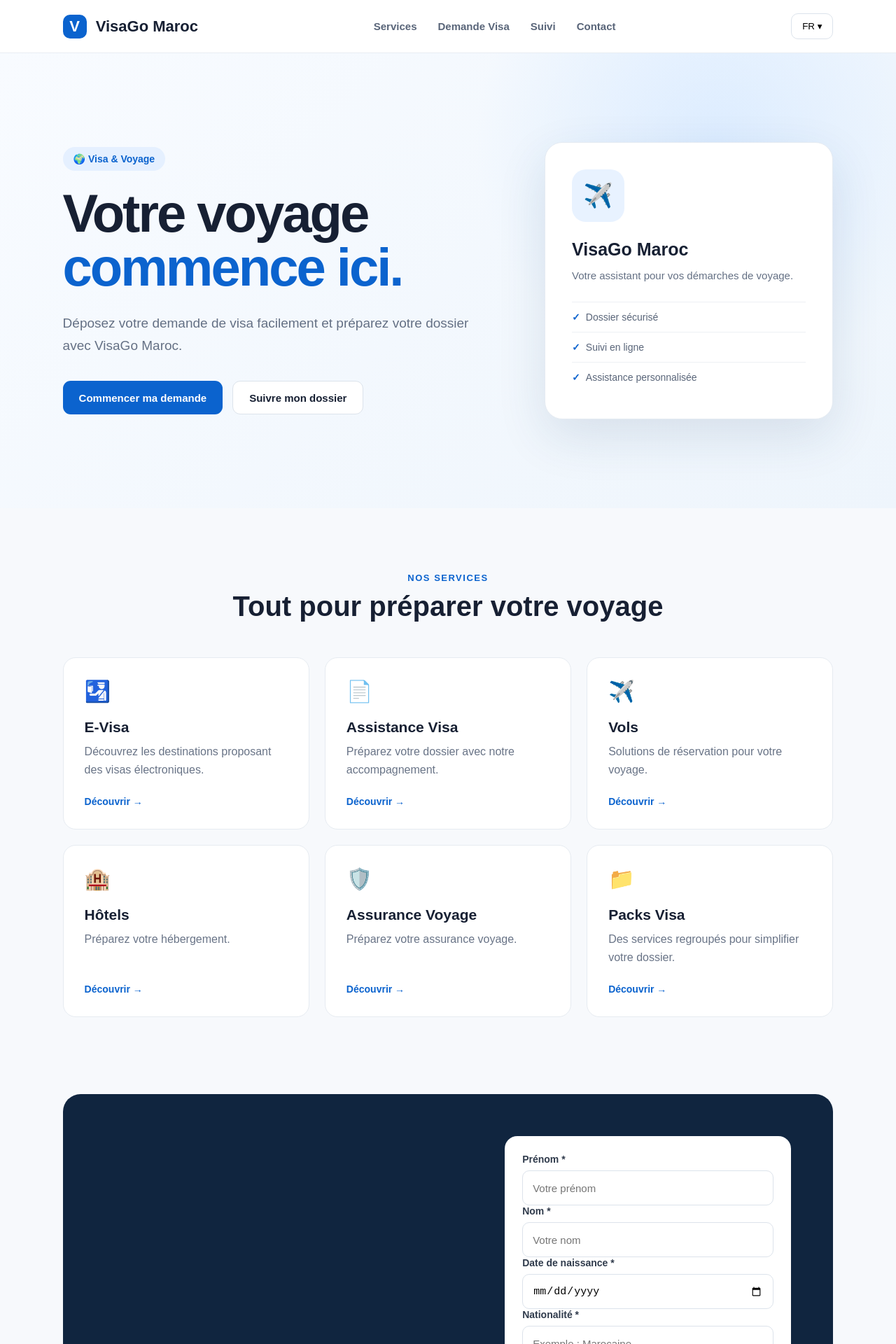
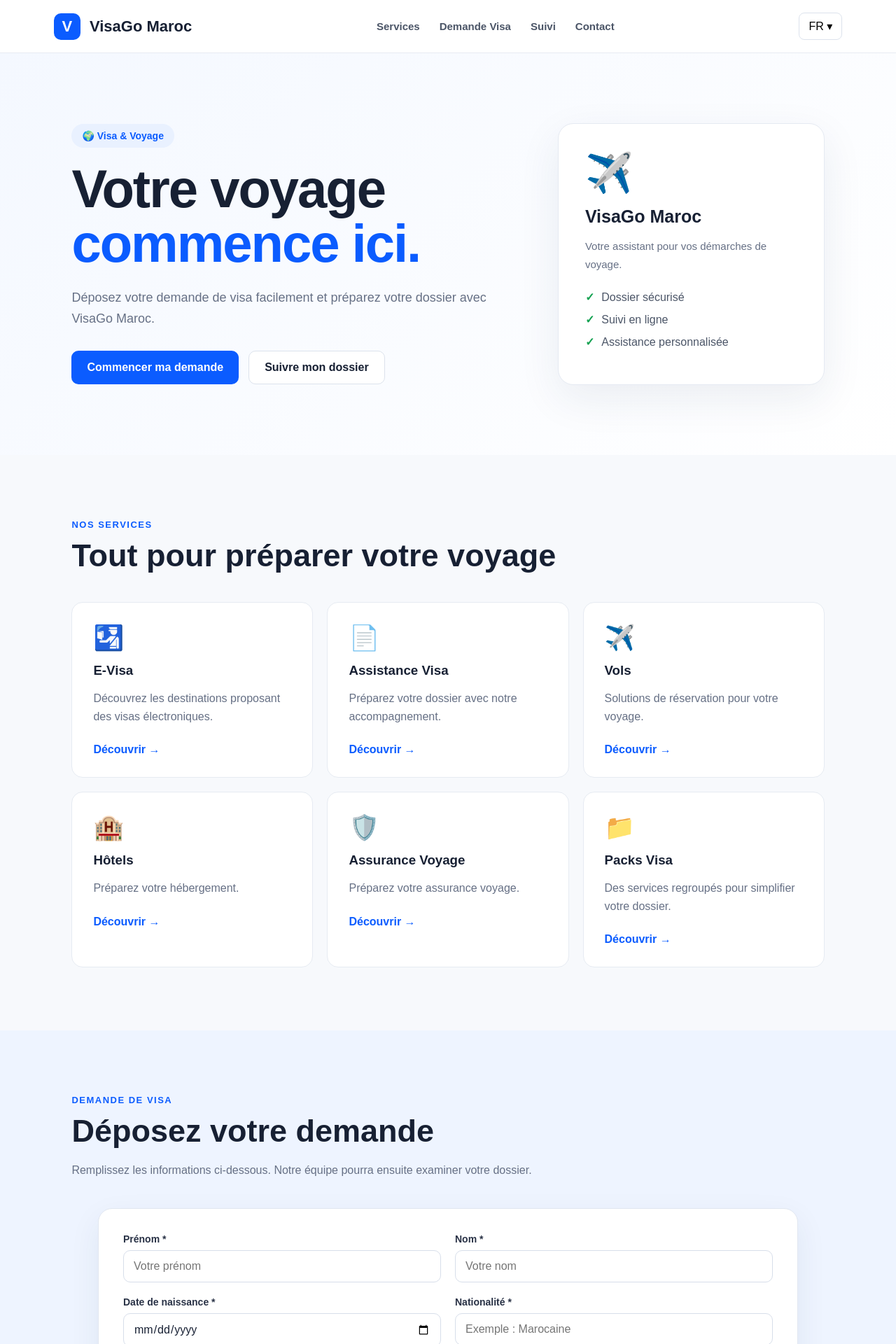
Before and after one commit to Khalil190id/visago-maroc, a React (Vite) app: page / in a window 1280 px wide. Shown: the top 1920 px of the page at 70% size. Built offline with nearby package versions, Linux system fonts and the light colour scheme.

Commit message:
Update styles.css

```diff
--- a/src/styles.css
+++ b/src/styles.css
@@ -1,7 +1,5 @@
 * {
   box-sizing: border-box;
-  margin: 0;
-  padding: 0;
 }
 
 html {
@@ -9,6 +7,7 @@
 }
 
 body {
+  margin: 0;
   font-family: Arial, Helvetica, sans-serif;
   background: #f7f9fc;
   color: #172033;
@@ -19,71 +18,84 @@
   color: inherit;
 }
 
+button,
+input,
+select,
+textarea {
+  font: inherit;
+}
+
 .app {
   min-height: 100vh;
 }
 
+/* HEADER */
+
 .header {
-  height: 76px;
-  padding: 0 7%;
+  position: sticky;
+  top: 0;
+  z-index: 1000;
   display: flex;
   align-items: center;
   justify-content: space-between;
-  background: white;
-  border-bottom: 1px solid #e8edf3;
-  position: sticky;
-  top: 0;
-  z-index: 100;
+  gap: 30px;
+  padding: 18px 6%;
+  background: rgba(255, 255, 255, 0.96);
+  border-bottom: 1px solid #e7ebf2;
+  backdrop-filter: blur(10px);
 }
 
 .logo {
   font-size: 22px;
   font-weight: 800;
-  color: #172033;
+  white-space: nowrap;
 }
 
 .logo span {
   display: inline-flex;
   align-items: center;
   justify-content: center;
-  width: 34px;
-  height: 34px;
+  width: 38px;
+  height: 38px;
   margin-right: 7px;
   border-radius: 10px;
-  background: #0b63ce;
+  background: #0b5cff;
   color: white;
 }
 
-nav {
+.header nav {
   display: flex;
-  gap: 30px;
-  color: #596579;
+  align-items: center;
+  gap: 28px;
+}
+
+.header nav a {
   font-size: 15px;
   font-weight: 600;
+  color: #4b5567;
 }
 
-nav a:hover {
-  color: #0b63ce;
+.header nav a:hover {
+  color: #0b5cff;
 }
 
 .language {
-  border: 1px solid #dce3eb;
+  border: 1px solid #dce2ec;
   background: white;
-  padding: 10px 15px;
-  border-radius: 10px;
+  border-radius: 8px;
+  padding: 9px 13px;
   cursor: pointer;
 }
 
+/* HERO */
+
 .hero {
-  min-height: 650px;
-  padding: 90px 7%;
   display: grid;
-  grid-template-columns: 1.2fr 0.8fr;
-  gap: 70px;
+  grid-template-columns: 1.25fr 0.75fr;
+  gap: 60px;
   align-items: center;
-  background:
-    radial-gradient(circle at 80% 20%, #dcecff 0, transparent 30%),
-    linear-gradient(135deg, #f8fbff, #eef5fc);
+  padding: 100px 8%;
+  background: linear-gradient(135deg, #f4f8ff, #ffffff);
 }
 
 .hero-content {
@@ -92,38 +104,38 @@
 
 .badge {
   display: inline-block;
-  background: #e5f0ff;
-  color: #0b63ce;
   padding: 9px 15px;
+  margin-bottom: 20px;
   border-radius: 30px;
+  background: #e9f1ff;
+  color: #0b5cff;
   font-size: 14px;
   font-weight: 700;
-  margin-bottom: 22px;
 }
 
 .hero h1 {
-  font-size: clamp(45px, 6vw, 76px);
-  line-height: 1.02;
-  letter-spacing: -3px;
-  margin-bottom: 25px;
+  margin: 0 0 22px;
+  font-size: clamp(42px, 6vw, 76px);
+  line-height: 1.03;
+  letter-spacing: -2px;
 }
 
 .hero h1 span {
-  color: #0b63ce;
+  color: #0b5cff;
 }
 
 .hero p {
-  max-width: 620px;
-  color: #647084;
-  font-size: 19px;
+  max-width: 650px;
+  color: #667085;
+  font-size: 18px;
   line-height: 1.7;
 }
 
 .hero-buttons {
   display: flex;
   gap: 14px;
-  margin-top: 34px;
   flex-wrap: wrap;
+  margin-top: 30px;
 }
 
 .btn {
@@ -131,52 +143,51 @@
   justify-content: center;
   align-items: center;
   min-height: 48px;
-  padding: 0 23px;
-  border-radius: 11px;
+  padding: 0 22px;
   border: none;
+  border-radius: 10px;
+  cursor: pointer;
   font-weight: 700;
-  cursor: pointer;
-  font-size: 15px;
+  transition: 0.2s ease;
 }
 
 .btn.primary {
-  background: #0b63ce;
+  background: #0b5cff;
   color: white;
 }
 
 .btn.primary:hover {
-  background: #084fa5;
+  background: #0848c7;
+  transform: translateY(-1px);
 }
 
 .btn.secondary {
   background: white;
   color: #172033;
-  border: 1px solid #dce3eb;
+  border: 1px solid #dce2ec;
+}
+
+.btn.secondary:hover {
+  border-color: #0b5cff;
+  color: #0b5cff;
 }
 
 .hero-card {
+  padding: 38px;
   background: white;
-  border-radius: 25px;
-  padding: 38px;
-  box-shadow: 0 25px 70px rgba(25, 65, 110, 0.12);
-  border: 1px solid #e5ebf2;
+  border: 1px solid #e5eaf2;
+  border-radius: 22px;
+  box-shadow: 0 20px 60px rgba(30, 50, 90, 0.08);
 }
 
 .passport-icon {
-  width: 75px;
-  height: 75px;
-  display: flex;
-  align-items: center;
-  justify-content: center;
-  background: #e8f2ff;
-  border-radius: 20px;
-  font-size: 34px;
-  margin-bottom: 25px;
+  font-size: 55px;
+  margin-bottom: 15px;
 }
 
 .hero-card h3 {
+  margin: 0 0 8px;
   font-size: 25px;
-  margin-bottom: 10px;
 }
 
 .hero-card p {
@@ -185,256 +196,357 @@
 }
 
 .mini-status {
-  padding: 13px 0;
-  border-top: 1px solid #edf0f4;
-  color: #596579;
-  font-size: 14px;
+  display: flex;
+  align-items: center;
+  gap: 10px;
+  margin: 13px 0;
+  color: #4b5567;
 }
 
 .mini-status span {
-  color: #0b63ce;
-  margin-right: 8px;
+  color: #12a150;
   font-weight: bold;
 }
 
+/* SECTIONS */
+
 .section {
-  padding: 90px 7%;
+  padding: 90px 8%;
 }
 
 .section-title {
-  text-align: center;
-  margin-bottom: 50px;
+  max-width: 750px;
+  margin-bottom: 40px;
 }
 
 .section-title > span,
 .section-label {
-  color: #0b63ce;
+  color: #0b5cff;
+  font-size: 13px;
   font-weight: 800;
-  font-size: 13px;
   text-transform: uppercase;
   letter-spacing: 1.5px;
 }
 
 .section-title h2 {
-  font-size: 40px;
-  margin-top: 10px;
+  margin: 10px 0;
+  font-size: clamp(30px, 4vw, 45px);
 }
+
+.section-title p {
+  color: #667085;
+  line-height: 1.7;
+}
+
+/* SERVICES */
 
 .services-grid {
   display: grid;
   grid-template-columns: repeat(3, 1fr);
-  gap: 22px;
+  gap: 20px;
 }
 
 .service-card {
+  padding: 30px;
   background: white;
-  border: 1px solid #e6ebf1;
-  border-radius: 18px;
-  padding: 30px;
+  border: 1px solid #e6ebf2;
+  border-radius: 16px;
   transition: 0.2s ease;
 }
 
 .service-card:hover {
-  transform: translateY(-5px);
-  box-shadow: 0 18px 45px rgba(20, 50, 90, 0.09);
+  transform: translateY(-4px);
+  box-shadow: 0 15px 35px rgba(30, 50, 90, 0.08);
 }
 
 .service-icon {
-  font-size: 30px;
-  margin-bottom: 22px;
+  font-size: 35px;
+  margin-bottom: 15px;
 }
 
 .service-card h3 {
-  font-size: 21px;
-  margin-bottom: 10px;
+  margin: 0 0 10px;
 }
 
 .service-card p {
-  color: #697487;
+  color: #667085;
   line-height: 1.6;
-  min-height: 75px;
 }
 
 .service-card a {
-  color: #0b63ce;
+  display: inline-block;
+  margin-top: 10px;
+  color: #0b5cff;
   font-weight: 700;
-  font-size: 14px;
 }
 
+/* VISA FORM */
+
 .visa-section {
-  margin: 20px 7% 0;
-  padding: 60px;
-  border-radius: 25px;
-  background: #10253f;
-  color: white;
-  display: grid;
-  grid-template-columns: 1fr 0.8fr;
-  gap: 60px;
-  align-items: center;
-}
-
-.visa-section h2 {
-  font-size: 42px;
-  margin: 12px 0;
-}
-
-.visa-section p {
-  color: #b9c6d5;
-  line-height: 1.6;
+  padding: 90px 8%;
+  background: #eef4ff;
 }
 
 .visa-form {
+  max-width: 1000px;
+  margin: 35px auto 0;
+  padding: 35px;
   background: white;
-  padding: 25px;
-  border-radius: 18px;
+  border: 1px solid #e1e7f0;
+  border-radius: 20px;
+  box-shadow: 0 15px 45px rgba(30, 50, 90, 0.07);
 }
 
-.visa-form label {
-  display: block;
-  color: #303b4c;
+.form-grid {
+  display: grid;
+  grid-template-columns: repeat(2, 1fr);
+  gap: 20px;
+}
+
+.form-group {
+  display: flex;
+  flex-direction: column;
+  gap: 8px;
+}
+
+.form-group.full {
+  margin-top: 22px;
+}
+
+.form-group label {
   font-size: 14px;
   font-weight: 700;
-  margin-bottom: 8px;
+  color: #293246;
 }
 
-select,
-input {
+.form-group input,
+.form-group select,
+.form-group textarea,
+.tracking-box input {
   width: 100%;
-  height: 50px;
-  border: 1px solid #dce3eb;
+  border: 1px solid #d7deea;
   border-radius: 10px;
-  padding: 0 14px;
-  font-size: 15px;
+  padding: 13px 14px;
+  outline: none;
   background: white;
-  outline: none;
+  color: #172033;
+  transition: 0.2s ease;
 }
 
-.visa-form .btn {
+.form-group input:focus,
+.form-group select:focus,
+.form-group textarea:focus,
+.tracking-box input:focus {
+  border-color: #0b5cff;
+  box-shadow: 0 0 0 3px rgba(11, 92, 255, 0.1);
+}
+
+.form-group textarea {
+  resize: vertical;
+}
+
+.form-group small {
+  color: #7b8495;
+  font-size: 12px;
+}
+
+.form-check {
+  display: flex;
+  align-items: flex-start;
+  gap: 10px;
+  margin: 24px 0;
+  color: #667085;
+  font-size: 14px;
+  line-height: 1.5;
+}
+
+.form-check input {
+  margin-top: 3px;
+}
+
+.submit-btn {
   width: 100%;
-  margin-top: 15px;
+}
+
+/* SUCCESS */
+
+.success-box {
+  max-width: 650px;
+  margin: 35px auto 0;
+  padding: 45px;
+  background: white;
+  border: 1px solid #dce5f2;
+  border-radius: 20px;
+  text-align: center;
+  box-shadow: 0 15px 45px rgba(30, 50, 90, 0.08);
+}
+
+.success-icon {
+  width: 65px;
+  height: 65px;
+  margin: 0 auto 20px;
+  display: flex;
+  align-items: center;
+  justify-content: center;
+  border-radius: 50%;
+  background: #e8f8ef;
+  color: #149447;
+  font-size: 35px;
+  font-weight: bold;
+}
+
+.reference {
+  margin: 25px 0;
+  padding: 20px;
+  border-radius: 12px;
+  background: #f2f6fc;
+}
+
+.reference span {
+  display: block;
+  margin-bottom: 8px;
+  color: #667085;
+  font-size: 13px;
+}
+
+.reference strong {
+  font-size: 25px;
+  color: #0b5cff;
+}
+
+/* TRACKING */
+
+.tracking {
+  background: white;
 }
 
 .tracking-box {
+  display: flex;
+  gap: 12px;
   max-width: 700px;
-  margin: auto;
-  display: flex;
-  gap: 10px;
 }
 
 .tracking-box input {
   flex: 1;
 }
 
+/* CONTACT */
+
 .contact {
   display: flex;
+  align-items: center;
   justify-content: space-between;
-  align-items: center;
   gap: 30px;
-  background: #edf5ff;
+  background: #0d1b36;
+  color: white;
 }
 
 .contact span {
-  color: #0b63ce;
+  color: #8fb5ff;
   font-weight: 700;
 }
 
 .contact h2 {
+  margin-bottom: 0;
   font-size: 32px;
-  margin-top: 10px;
 }
 
 .whatsapp {
-  background: #1fa855;
+  display: inline-flex;
+  align-items: center;
+  justify-content: center;
+  padding: 14px 22px;
+  border-radius: 10px;
+  background: #20b65a;
   color: white;
-  padding: 15px 25px;
-  border-radius: 11px;
   font-weight: 700;
   white-space: nowrap;
 }
 
+/* FOOTER */
+
 footer {
-  padding: 35px 7%;
-  background: white;
-  border-top: 1px solid #e6ebf1;
   display: flex;
   justify-content: space-between;
   align-items: center;
   gap: 20px;
+  padding: 30px 8%;
+  background: #091329;
+  color: #9ba6b8;
 }
 
-footer p {
-  color: #7a8494;
-  font-size: 13px;
+footer .logo {
+  color: white;
 }
 
+/* MOBILE */
+
 @media (max-width: 900px) {
-  nav {
+  .header {
+    padding: 14px 5%;
+  }
+
+  .header nav {
     display: none;
   }
 
   .hero {
     grid-template-columns: 1fr;
-    padding-top: 60px;
+    padding: 70px 6%;
   }
 
   .services-grid {
     grid-template-columns: repeat(2, 1fr);
   }
 
+  .section,
   .visa-section {
-    grid-template-columns: 1fr;
+    padding: 70px 6%;
   }
 }
 
 @media (max-width: 600px) {
-  .header {
-    padding: 0 5%;
-  }
-
   .hero {
     padding: 55px 5%;
   }
 
   .hero h1 {
-    font-size: 48px;
+    font-size: 46px;
   }
 
   .hero-card {
     padding: 25px;
   }
 
-  .section {
-    padding: 65px 5%;
-  }
-
-  .section-title h2 {
-    font-size: 31px;
-  }
-
   .services-grid {
     grid-template-columns: 1fr;
   }
 
-  .visa-section {
-    margin: 0 5%;
-    padding: 30px 22px;
+  .form-grid {
+    grid-template-columns: 1fr;
   }
 
-  .visa-section h2 {
-    font-size: 32px;
+  .visa-form {
+    padding: 22px;
   }
 
   .tracking-box {
     flex-direction: column;
   }
 
+  .tracking-box .btn {
+    width: 100%;
+  }
+
   .contact {
     flex-direction: column;
     align-items: flex-start;
+    padding: 60px 5%;
   }
 
   footer {
     flex-direction: column;
     align-items: flex-start;
+    padding: 25px 5%;
   }
 }
```
